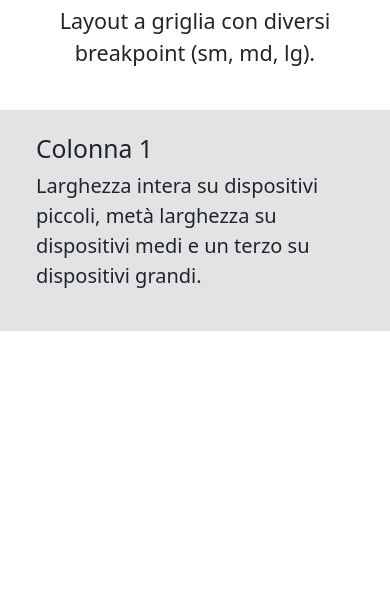
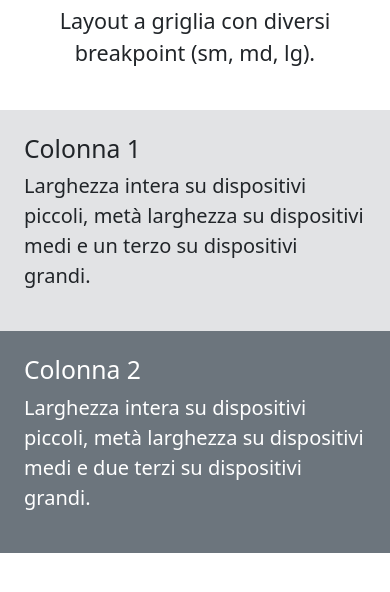
Before and after one commit to diegotosato/htmlcss-bootstrap-layout, a plain HTML site: page index.html in a window 390 px wide. Shown: the part 94-686 px from the top of the page. Drawn offline with nearby package versions, Linux system fonts and the light colour scheme.

Commit message:
complete first row
add second col and change its text, bg-color and text color. Specify that second col is col-12 and mantain first col generics so i have to adapt only one col for responsive

```diff
--- a/index.html
+++ b/index.html
@@ -12,22 +12,39 @@
 <body class="py-4">
     <header class="pb-4">
         <div class="container text-center text-dark">
+
             <h1 class="fs-1">Bootstrap 5 Responsive Grid</h1>
+            <!-- /main title -->
+
             <p class="fs-4 fw-light">Layout a griglia con diversi breakpoint (sm, md, lg).</p>
+            <!-- /main subtitle -->
         </div>
     </header>
+    <!-- /header -->
+
+
     <main>
         <div class="container">
-            <div class="row bg-secondary-subtle text-dark p-4">
-                <div class="col">
+
+            <div class="row pb-4">
+                <div class="col bg-secondary-subtle text-dark p-4">
                     <h2 class="fs-2">Colonna 1</h2>
                     <p class="fs-5">
-                        Larghezza intera su dispositivi piccoli, metà larghezza su dispositivi medi e un
-                        terzo su dispositivi
-                        grandi.
+                        Larghezza intera su dispositivi piccoli, metà larghezza su dispositivi
+                        medi e un terzo su dispositivi grandi.
                     </p>
                 </div>
+                <!-- /column -->
+                 <div class="col-12 bg-secondary text-white p-4">
+                    <h2 class="fs-2">Colonna 2</h2>
+                    <p class="fs-5">
+                        Larghezza intera su dispositivi piccoli, metà larghezza su dispositivi
+                        medi e due terzi su dispositivi grandi.
+                    </p>
+                </div>
+                <!-- /column -->
             </div>
+            <!-- /first row -->
         </div>
     </main>
 
```
